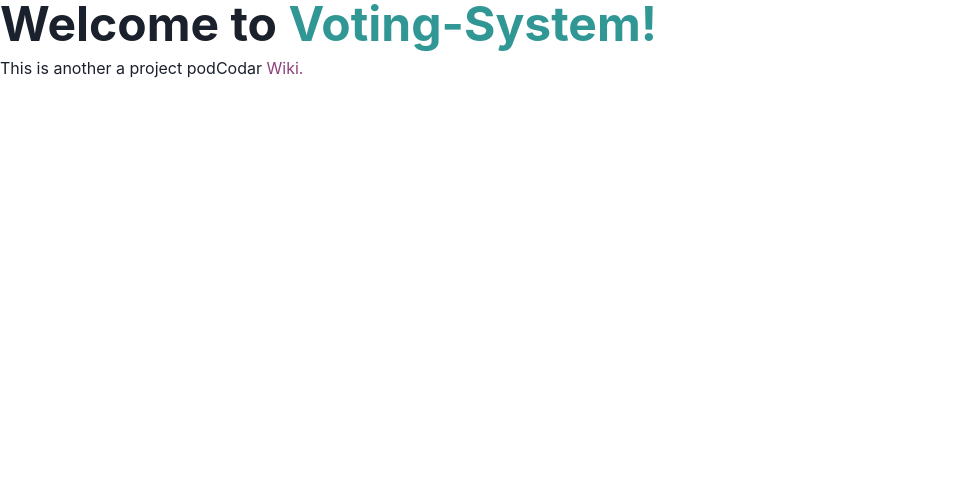
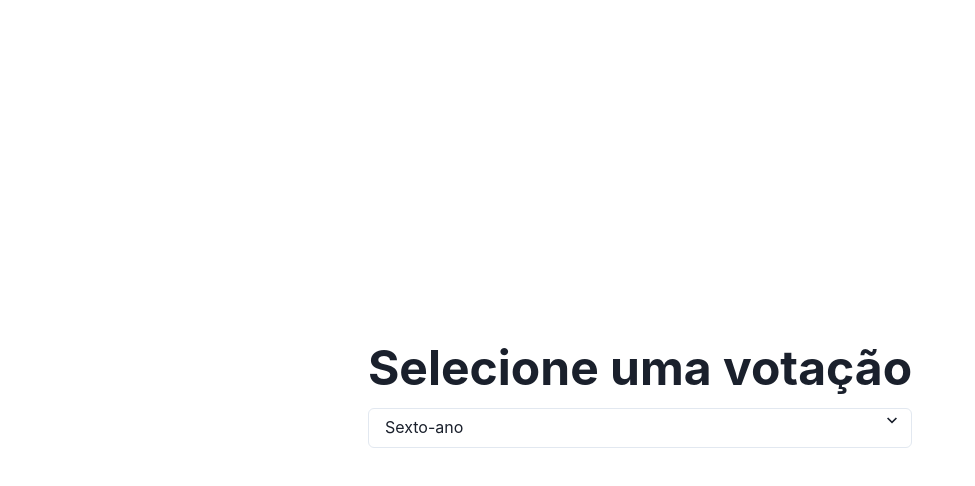
Before and after one commit to Joel-leal/voting-system, a Next.js app: page / in a window 1280 px wide. Shown: the top 486 px of the page, without its empty margins (0-975 px from the left). Built offline with nearby package versions, Linux system fonts and the light colour scheme.

Commit message:
feat: create home page

```diff
--- a/pages/index.tsx
+++ b/pages/index.tsx
@@ -1,33 +1,31 @@
+import { Heading, Box, Flex, Select } from '@chakra-ui/react';
 import Head from 'next/head';
-import { Heading, Link, Text, Box } from '@chakra-ui/react';
 
 import type { NextPage } from 'next';
 
 const Home: NextPage = () => {
   return (
+    <Flex h="100vh" w="100vw" alignItems="center" justifyContent="center">
       <Box>
         <Head>
-        <title>Creating App of Voting</title>
+          <title>Eleições 2018</title>
           <link rel="icon" href="/favicon.ico" />
         </Head>
         <main>
           <Heading as="h1" size="2xl" mb="2">
-          Welcome to{' '}
-          <Link color="teal.500" href="https://nextjs.org">
-            Voting-System!
-          </Link>
+            Selecione uma votação{' '}
+            <Box>
+              <Select>
+                <option value="sexto-ano">Sexto-ano</option>
+                <option value="setimo-ano">Sétimo-ano</option>
+                <option value="oitavo-ano">Oitavo-ano</option>
+                <option value="nono-ano">Nono-ano</option>
+              </Select>
+            </Box>
           </Heading>
-        <Text>
-          This is another a project podCodar{' '}
-          <Link
-            color="#8e407a"
-            href="https://www.notion.so/podcodar/VS-42132534db42406e9e9fe1e6defa0ab9"
-          >
-            Wiki.
-          </Link>
-        </Text>
         </main>
       </Box>
+    </Flex>
   );
 };
 
```
Lines whose indentation alone changed are shown as unchanged.
